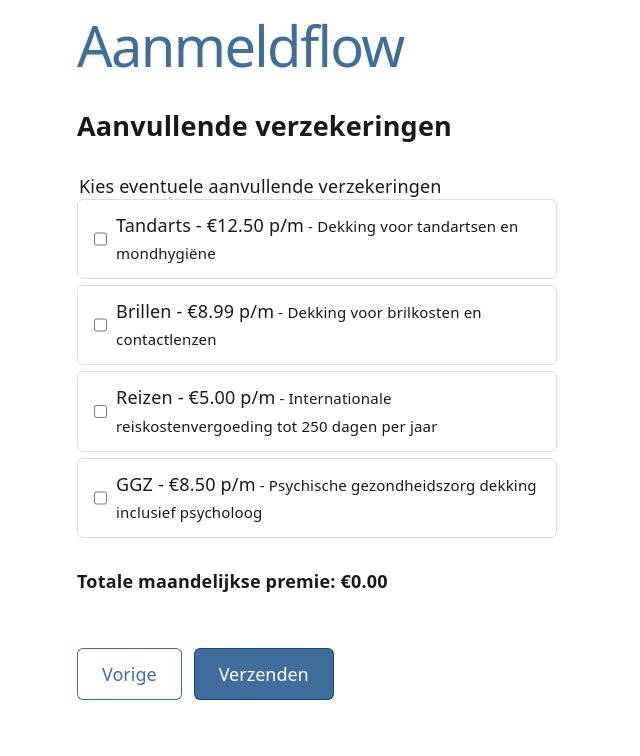
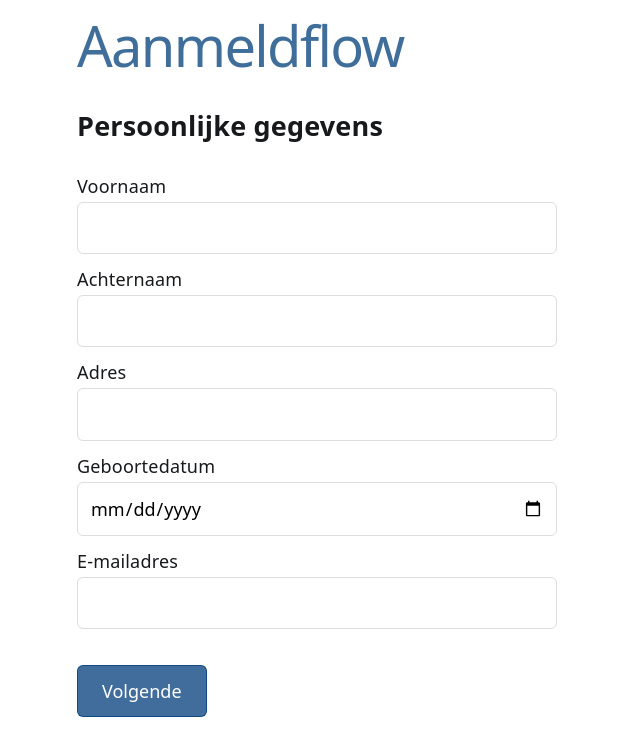
Before and after one commit to daveykropf/assignment-multiple-steps-form, a React (Vite) app: page / in a window 1280 px wide. Shown: the top 756 px of the page, without its empty margins (0-640 px from the left). Built offline with nearby package versions, Linux system fonts and the light colour scheme.

Commit message:
Set initial state back to 1

```diff
--- a/src/features/form/MultipleStepsForm.tsx
+++ b/src/features/form/MultipleStepsForm.tsx
@@ -14,7 +14,7 @@ import styles from './MultipleStepsForm.module.css'
 type Step = 1 | 2 | 3 | 4
 
 export function MultipleStepsForm() {
-  const [step, setStep] = useState<Step>(3)
+  const [step, setStep] = useState<Step>(1)
   const { data } = useInsuranceData()
 
   const form = useAppForm({
```
